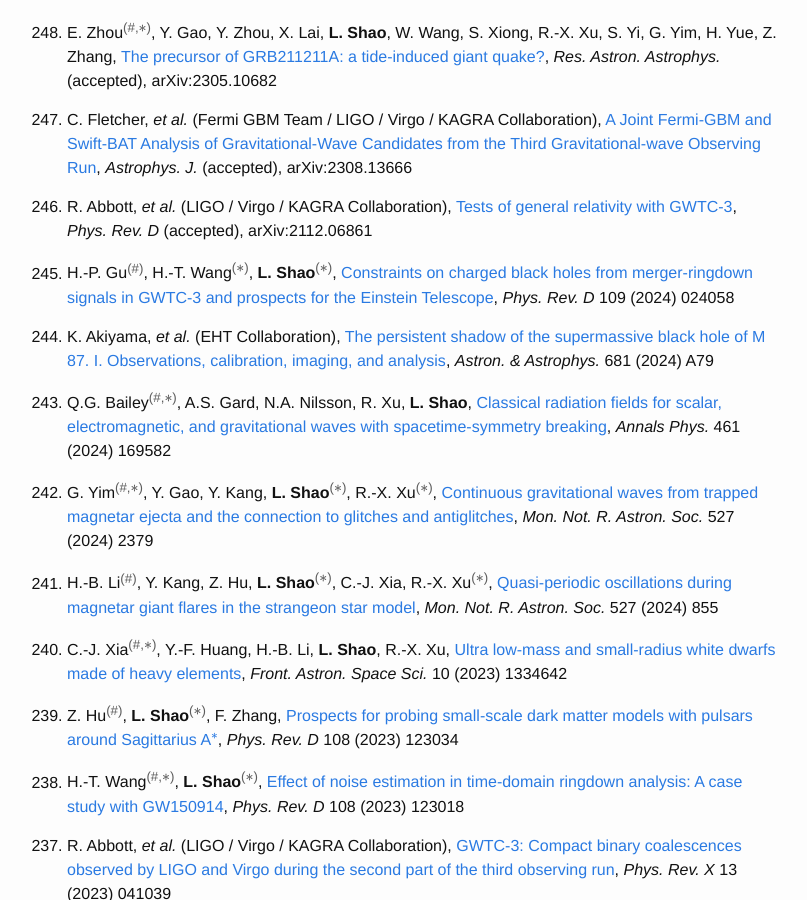
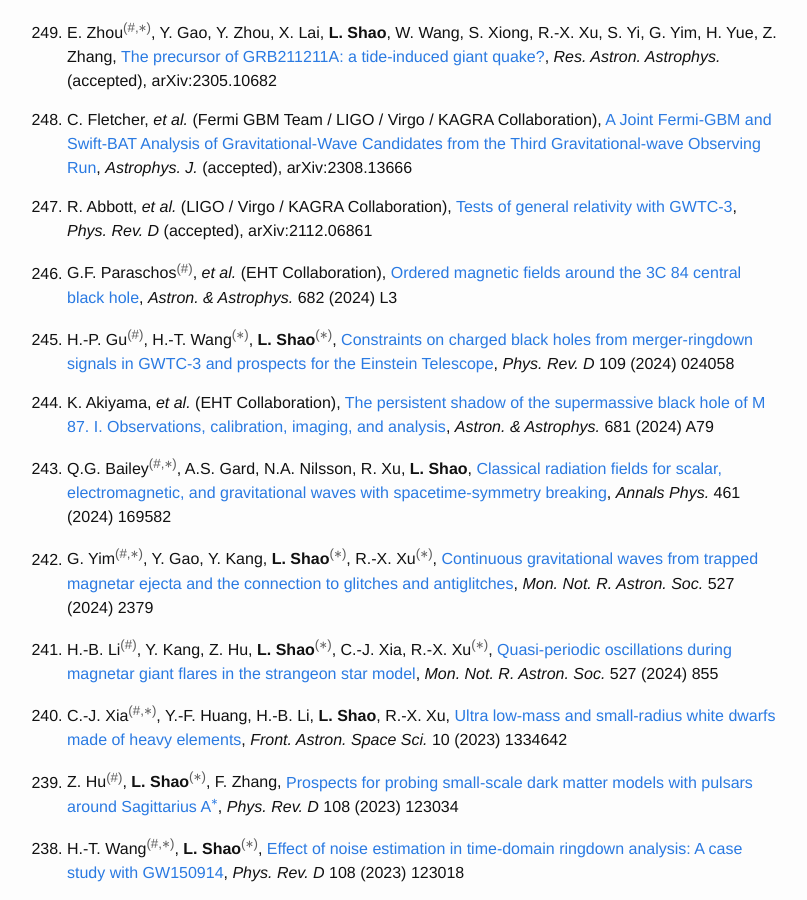
Before and after one commit to Friendshao/Friendshao.github.io, a Jekyll site: the page built from docs/publist.md, in a window 1280 px wide and 900 px high, scrolled down 1687 px. Shown: the whole window, without its empty margins (233-1040 px from the left). Built offline with Jekyll 4.4.1, drawn with Linux system fonts in a browser that asks for light colours; formulas are drawn with MathJax 3; some of the changed lines change nothing that is shown; some of the changed text lies outside the part shown.

Commit message:
Update publist.md

```diff
--- a/docs/publist.md
+++ b/docs/publist.md
@@ -9,7 +9,7 @@
 
 <p></p>
 
-- [**Academic Papers**](#papers) <small>**published in refereed journals** (in total 266)</small>
+- [**Academic Papers**](#papers) <small>**published in refereed journals** (in total 267)</small>
 - [**Academic Contribution**](#contribution) <small>**conference proceedings, book chapters, and more** (in total 38)</small>
 - [**Chinese Articles**](#chinese) <small>**published in Chinese journals and books** (in total 16)</small>
 - [**Miscellaneous**](#misc) <small> (in total 10)</small>
@@ -135,6 +135,8 @@
 0. R. Abbott, *et al.* (LIGO / Virgo / KAGRA Collaboration), [Tests of general
 relativity with GWTC-3](https://arxiv.org/abs/2112.06861), *Phys. Rev. D*
 (accepted), arXiv:2112.06861
+
+0. G.F. Paraschos<font color="#5c5c5c"><sup>(#)</sup></font>, *et al.* (EHT Collaboration), [Ordered magnetic fields around the 3C 84 central black hole](https://doi.org/10.1051/0004-6361/202348308), *Astron. & Astrophys.* 682 (2024) L3
 
 0. H.-P. Gu<font color="#5c5c5c"><sup>(#)</sup></font>, H.-T. Wang<font
 color="#5c5c5c"><sup>($\ast$)</sup></font>, **L. Shao**<font
```
